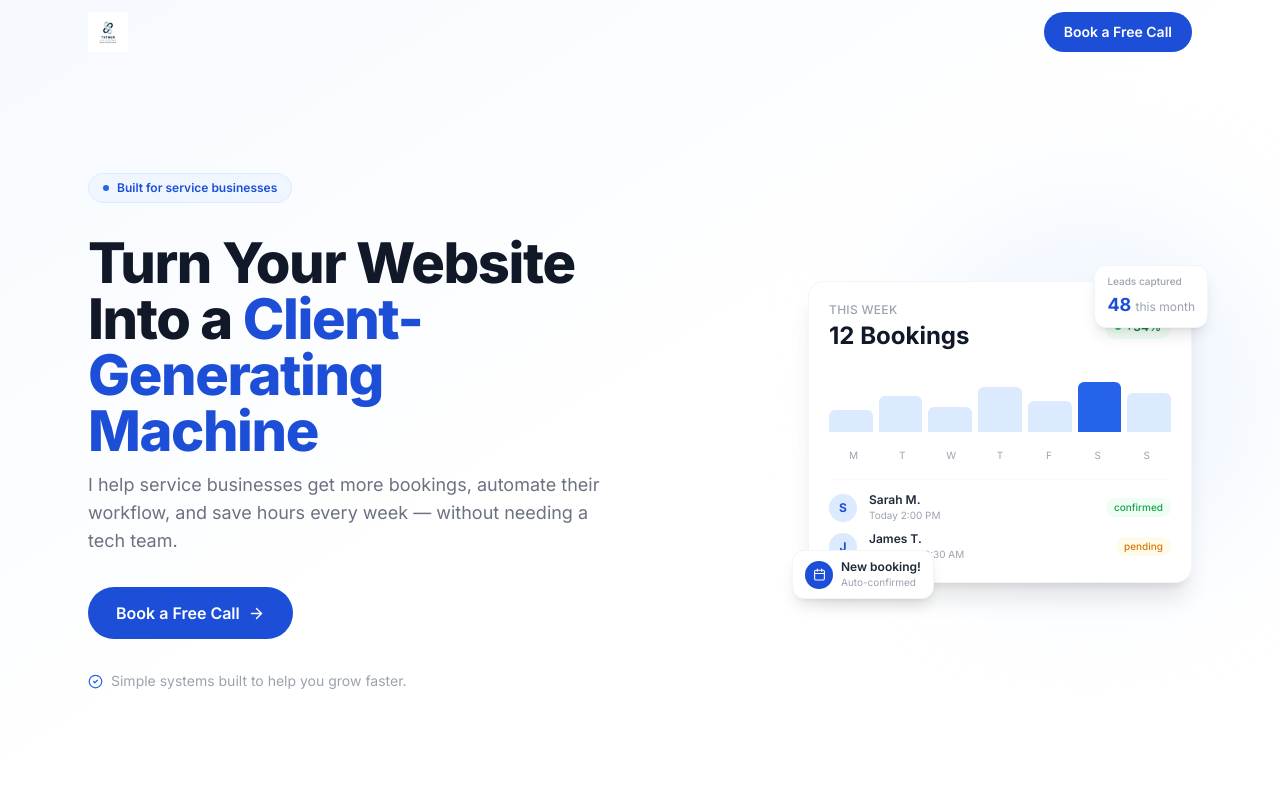
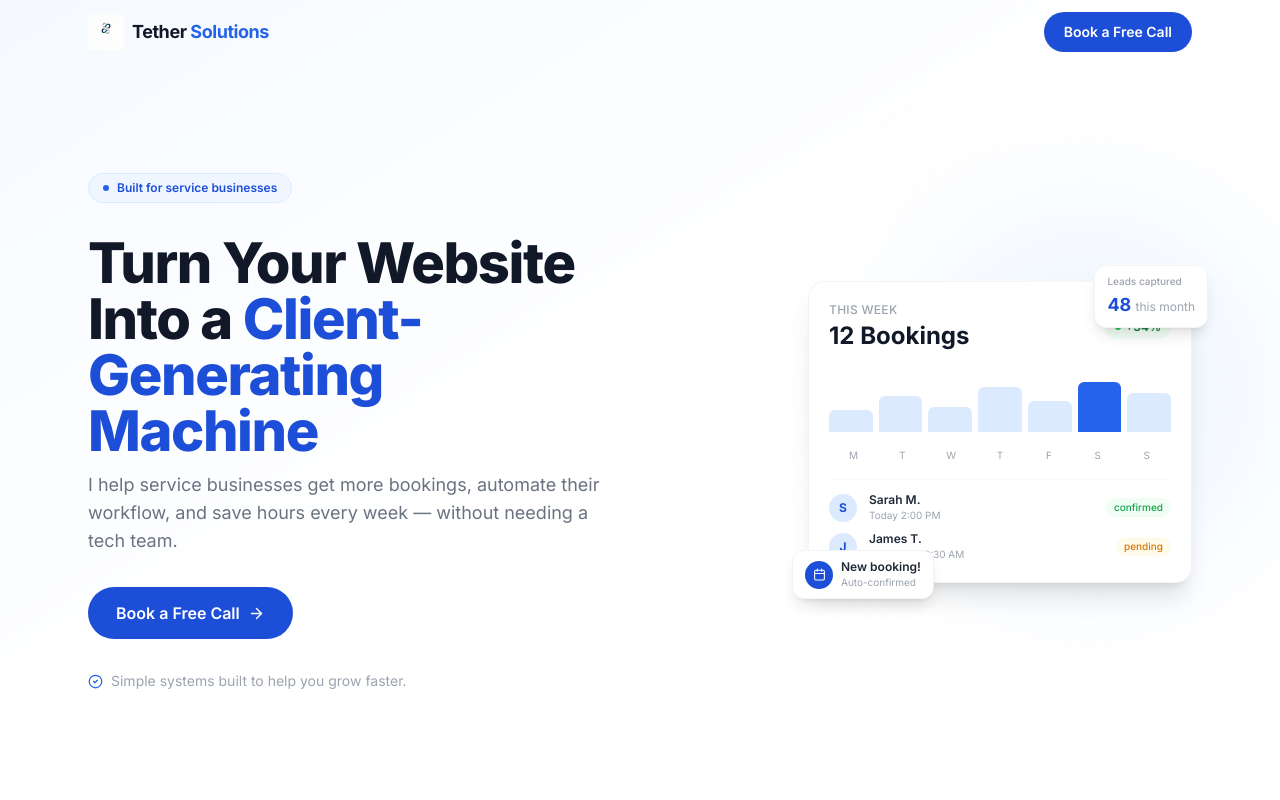
Before and after one commit to sulaiman6652/Tether-solutions, a React (Vite) app: page / in a window 1280 px wide. Shown: the top 800 px of the page. Built offline with nearby package versions, Linux system fonts and the light colour scheme.

Commit message:
Use icon logo with wordmark in navbar

```diff
--- a/src/components/Navbar.jsx
+++ b/src/components/Navbar.jsx
@@ -23,8 +23,12 @@ export default function Navbar() {
     >
       <div className="max-w-6xl mx-auto px-6 h-16 flex items-center justify-between">
         {/* Brand */}
-        <a href="/" className="flex items-center">
-          <img src="/logo-full.png" alt="Tether Solutions" className="h-10 w-auto" />
+        <a href="/" className="flex items-center gap-2">
+          <img src="/logo-icon.png" alt="Tether Solutions" className="h-9 w-auto" />
+          <span className="text-lg font-bold tracking-tight">
+            <span className="text-gray-900">Tether</span>
+            <span className="text-blue-600"> Solutions</span>
+          </span>
         </a>
 
         {/* Desktop CTA */}
--- a/src/components/offer/OfferNavbar.jsx
+++ b/src/components/offer/OfferNavbar.jsx
@@ -22,8 +22,12 @@ export default function OfferNavbar() {
       }`}
     >
       <div className="max-w-6xl mx-auto px-6 h-16 flex items-center justify-between">
-        <a href="/" className="flex items-center">
-          <img src="/logo-full.png" alt="Tether Solutions" className="h-10 w-auto" />
+        <a href="/" className="flex items-center gap-2">
+          <img src="/logo-icon.png" alt="Tether Solutions" className="h-9 w-auto" />
+          <span className="text-lg font-bold tracking-tight">
+            <span className="text-gray-900">Tether</span>
+            <span className="text-blue-600"> Solutions</span>
+          </span>
         </a>
 
         <button
```
